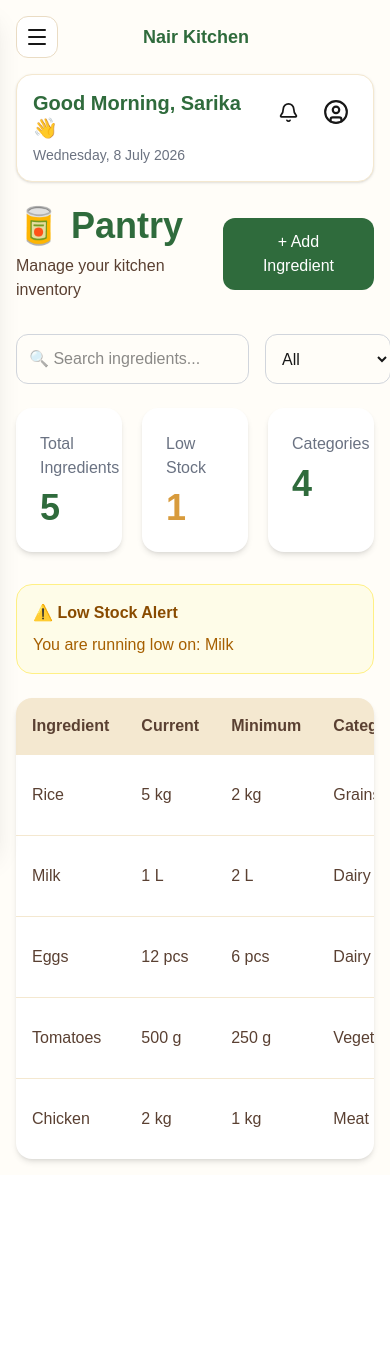
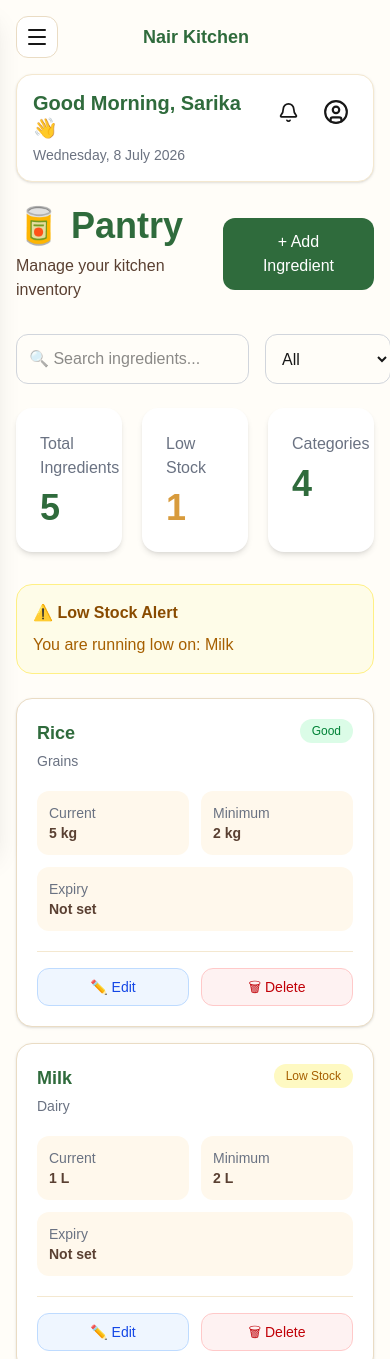
Before and after one commit to sarikashyamraj/nair-kitchen, a Next.js app: page /pantry in a window 390 px wide. Shown: the top 1359 px of the page. Before the commit the page ends 1175 px from the top, so only its background shows below. Built offline with nearby package versions, Linux system fonts and the light colour scheme.

Commit message:
feat: create mobile design system foundation

```diff
--- /dev/null
+++ b/components/mobile/MobileListCard.tsx
@@ -0,0 +1,68 @@
+"use client";
+
+type MobileListCardProps = {
+  title: string;
+  subtitle: string;
+  status: string;
+  statusType?: "good" | "warning" | "danger";
+  onEdit?: () => void;
+  onDelete?: () => void;
+};
+
+export default function MobileListCard({
+  title,
+  subtitle,
+  status,
+  statusType = "good",
+  onEdit,
+  onDelete,
+}: MobileListCardProps) {
+  const badgeColor =
+    statusType === "warning"
+      ? "bg-yellow-100 text-yellow-700"
+      : statusType === "danger"
+      ? "bg-red-100 text-red-700"
+      : "bg-green-100 text-green-700";
+
+  return (
+    <div className="bg-white rounded-2xl border border-[#EADCC4] shadow-sm p-4">
+      {/* Header */}
+      <div className="flex items-start justify-between gap-3">
+        <h3 className="text-lg font-semibold text-[#2F6B3C] truncate">
+          {title}
+        </h3>
+
+        <span
+          className={`rounded-full px-3 py-1 text-xs font-medium whitespace-nowrap ${badgeColor}`}
+        >
+          {status}
+        </span>
+      </div>
+
+      {/* Subtitle */}
+      <p className="mt-2 text-sm text-gray-500">
+        {subtitle}
+      </p>
+
+      {/* Divider */}
+      <div className="border-t border-[#F4E8D0] my-4" />
+
+      {/* Actions */}
+      <div className="flex justify-end gap-3">
+        <button
+          onClick={onEdit}
+          className="rounded-lg px-3 py-2 text-blue-700 hover:bg-blue-50 transition"
+        >
+          ✏️ Edit
+        </button>
+
+        <button
+          onClick={onDelete}
+          className="rounded-lg px-3 py-2 text-red-700 hover:bg-red-50 transition"
+        >
+          🗑 Delete
+        </button>
+      </div>
+    </div>
+  );
+}
--- a/components/pantry/PantryTable.tsx
+++ b/components/pantry/PantryTable.tsx
@@ -12,7 +12,84 @@ export default function PantryTable({
   onDelete,
 }: PantryTableProps) {
   return (
-    <div className="bg-white rounded-2xl shadow-md overflow-hidden">
+    <>
+      {/* Mobile Cards */}
+      <div className="space-y-4 md:hidden">
+        {items.map((item) => {
+          const isLowStock = item.quantity <= item.minQuantity;
+
+          return (
+            <div
+              key={item.id}
+              className="bg-white rounded-2xl border border-[#EADCC4] p-5 shadow-sm"
+            >
+              <div className="flex justify-between gap-3">
+                <div>
+                  <h3 className="text-lg font-bold text-[#2F6B3C]">
+                    {item.name}
+                  </h3>
+
+                  <p className="text-sm text-gray-500 mt-1">
+                    {item.category}
+                  </p>
+                </div>
+
+                <span
+                  className={`h-fit rounded-full px-3 py-1 text-xs font-medium ${
+                    isLowStock
+                      ? "bg-yellow-100 text-yellow-700"
+                      : "bg-green-100 text-green-700"
+                  }`}
+                >
+                  {isLowStock ? "Low Stock" : "Good"}
+                </span>
+              </div>
+
+              <div className="grid grid-cols-2 gap-3 mt-5 text-sm">
+                <div className="rounded-xl bg-[#FFF8EC] p-3">
+                  <p className="text-gray-500">Current</p>
+                  <p className="font-semibold text-[#5A4032]">
+                    {item.quantity} {item.unit}
+                  </p>
+                </div>
+
+                <div className="rounded-xl bg-[#FFF8EC] p-3">
+                  <p className="text-gray-500">Minimum</p>
+                  <p className="font-semibold text-[#5A4032]">
+                    {item.minQuantity} {item.unit}
+                  </p>
+                </div>
+
+                <div className="col-span-2 rounded-xl bg-[#FFF8EC] p-3">
+                  <p className="text-gray-500">Expiry</p>
+                  <p className="font-semibold text-[#5A4032]">
+                    {item.expiryDate || "Not set"}
+                  </p>
+                </div>
+              </div>
+
+              <div className="flex gap-3 mt-5 border-t border-[#F4E8D0] pt-4">
+                <button
+                  onClick={() => onEdit(item)}
+                  className="flex-1 rounded-xl border border-blue-200 bg-blue-50 py-2 text-sm font-medium text-blue-700"
+                >
+                  ✏️ Edit
+                </button>
+
+                <button
+                  onClick={() => onDelete(item.id)}
+                  className="flex-1 rounded-xl border border-red-200 bg-red-50 py-2 text-sm font-medium text-red-700"
+                >
+                  🗑 Delete
+                </button>
+              </div>
+            </div>
+          );
+        })}
+      </div>
+
+      {/* Desktop Table */}
+      <div className="hidden md:block bg-white rounded-2xl shadow-md overflow-hidden">
         <table className="w-full text-left">
           <thead className="bg-[#F4E8D0] text-[#5A4032]">
             <tr>
@@ -44,9 +121,7 @@ export default function PantryTable({
                     {item.minQuantity} {item.unit}
                   </td>
 
-                <td className="p-4 text-[#5A4032]">
-                  {item.category}
-                </td>
+                  <td className="p-4 text-[#5A4032]">{item.category}</td>
 
                   <td className="p-4">
                     <span
@@ -85,5 +160,6 @@ export default function PantryTable({
           </tbody>
         </table>
       </div>
+    </>
   );
 }
```
Also changed, not shown: 1 other file (tests, documents, lock files or other folders). Lines whose indentation alone changed are shown as unchanged.
